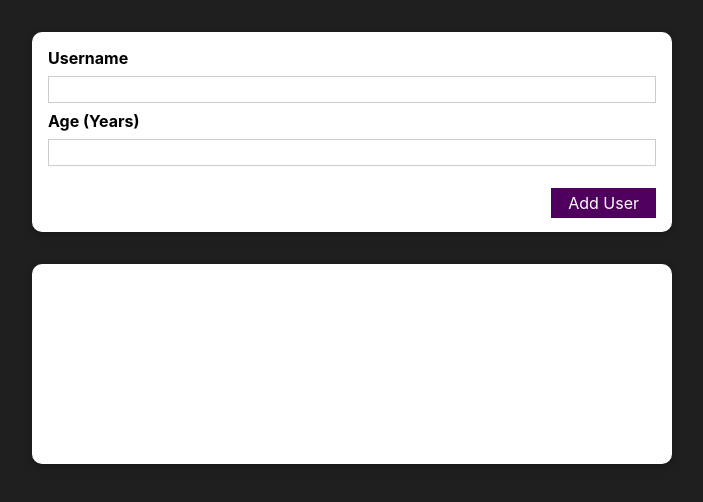
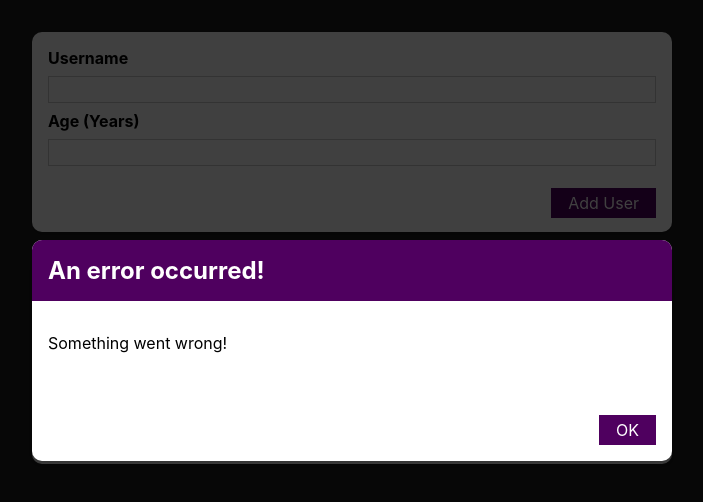
Before and after one commit to tabarino/react-complete-practice, a React (Create React App) app: page / in a window 1280 px wide. Shown: the top 502 px of the page, without its empty margins (288-991 px from the left). Built offline with nearby package versions, Linux system fonts and the light colour scheme.

Commit message:
Add ErrorModal Component

```diff
--- /dev/null
+++ b/src/components/UserInterface/ErrorModal/ErrorModal.js
@@ -0,0 +1,25 @@
+import React from 'react';
+import Button from '../Button/Button';
+import Card from '../Card/Card';
+import styles from './ErrorModal.module.css';
+
+const ErrorModal = (props) => {
+  return (
+    <div>
+      <div className={styles.backdrop}></div>
+      <Card className={styles.modal}>
+        <header className={styles.header}>
+          <h2>{props.title}</h2>
+        </header>
+        <div className={styles.content}>
+          <p>{props.message}</p>
+        </div>
+        <footer className={styles.actions}>
+          <Button>OK</Button>
+        </footer>
+      </Card>
+    </div>
+  );
+}
+
+export default ErrorModal;
--- /dev/null
+++ b/src/components/UserInterface/ErrorModal/ErrorModal.module.css
@@ -0,0 +1,45 @@
+.backdrop {
+  position: fixed;
+  top: 0;
+  left: 0;
+  width: 100%;
+  height: 100vh;
+  z-index: 10;
+  background: rgba(0, 0, 0, 0.75);
+}
+
+.modal {
+  position: fixed;
+  top: 30vh;
+  left: 10%;
+  width: 80%;
+  z-index: 100;
+  overflow: hidden;
+}
+
+.header {
+  background: #4f005f;
+  padding: 1rem;
+}
+
+.header h2 {
+  margin: 0;
+  color: white;
+}
+
+.content {
+  padding: 1rem;
+}
+
+.actions {
+  padding: 1rem;
+  display: flex;
+  justify-content: flex-end;
+}
+
+@media (min-width: 768px) {
+  .modal {
+    left: calc(50% - 20rem);
+    width: 40rem;
+  }
+}
--- a/src/components/Users/AddUser/AddUser.js
+++ b/src/components/Users/AddUser/AddUser.js
@@ -1,6 +1,7 @@
 import React, { useState } from 'react';
 import Button from '../../UserInterface/Button/Button';
 import Card from '../../UserInterface/Card/Card';
+import ErrorModal from '../../UserInterface/ErrorModal/ErrorModal';
 import styles from './AddUser.module.css';
 
 const AddUser = (props) => {
@@ -44,6 +45,8 @@
   };
 
   return (
+    <div>
+      <ErrorModal title="An error occurred!" message="Something went wrong!" />
       <Card className={styles.input}>
         <form onSubmit={addUserHandler}>
           <label htmlFor="username">Username</label>
@@ -53,6 +56,7 @@
           <Button type="submit">Add User</Button>
         </form>
       </Card>
+    </div>
   );
 }
 
```
Lines whose indentation alone changed are shown as unchanged.
